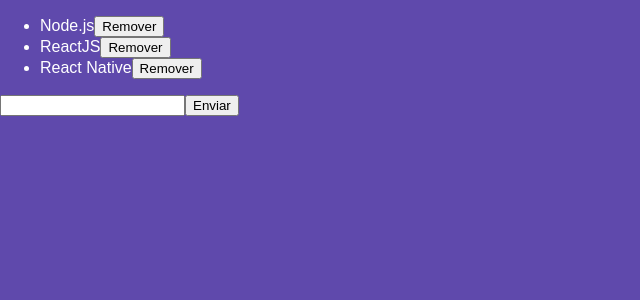
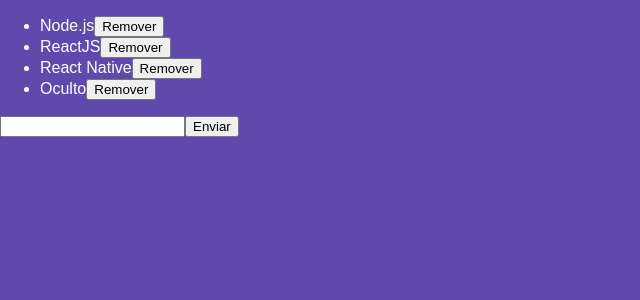
Before and after one commit to newerton/gostack-modulo04, a React app: page / in a window 1280 px wide. Shown: the top 300 px of the page, without its empty margins (0-640 px from the left). Built offline with nearby package versions, Linux system fonts and the light colour scheme.

Commit message:
Default Props & PropTypes DONE

```diff
--- a/package.json
+++ b/package.json
@@ -23,6 +23,7 @@
     "webpack-dev-server": "^3.7.2"
   },
   "dependencies": {
+    "prop-types": "^15.7.2",
     "react": "^16.8.6",
     "react-dom": "^16.8.6"
   }
--- a/src/components/TechItem.js
+++ b/src/components/TechItem.js
@@ -1,4 +1,5 @@
 import React from "react";
+import PropTypes from "prop-types";
 
 function TechItem({ tech, onDelete }) {
   return (
@@ -11,4 +12,13 @@ function TechItem({ tech, onDelete }) {
   );
 }
 
+TechItem.defaultProps = {
+  tech: "Oculto"
+};
+
+TechItem.propTypes = {
+  tech: PropTypes.string,
+  onDelete: PropTypes.func.isRequired
+};
+
 export default TechItem;
--- a/src/components/TechList.js
+++ b/src/components/TechList.js
@@ -36,6 +36,7 @@ class TechList extends Component {
               onDelete={() => this.handleDelete(tech)}
             />
           ))}
+          <TechItem />
         </ul>
         <input
           type="text"
```
Also changed, not shown: 1 other file (tests, documents, lock files or other folders).
